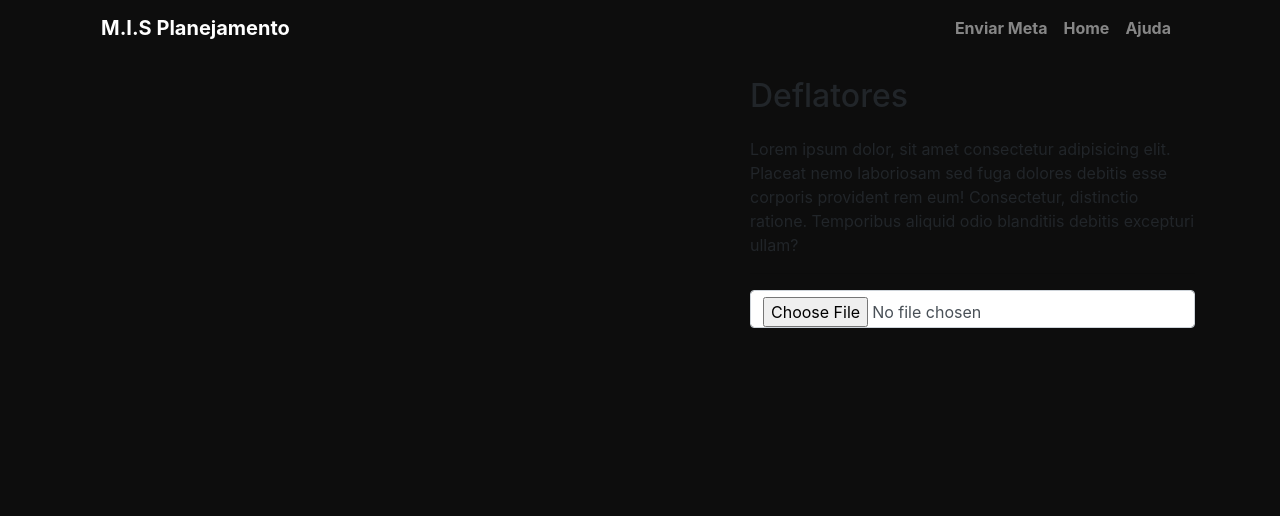
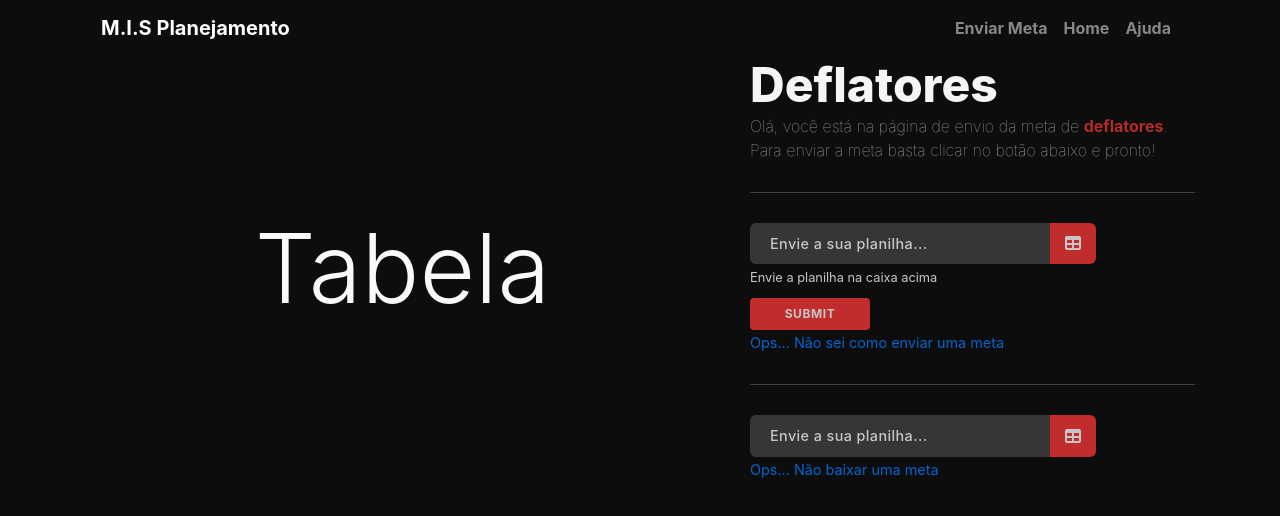
Before and after one commit to gustavowsp/reimagined-octo-robot, a plain HTML site: page FrontEnd/MetaEnvite/MetaEnvite.html in a window 1280 px wide. Drawn offline with nearby package versions, Linux system fonts and the light colour scheme.

Commit message:
Layout pronto

```diff
--- a/FrontEnd/HomePage/css/homepage.css
+++ b/FrontEnd/HomePage/css/homepage.css
@@ -57,7 +57,7 @@
         width: 80px;
         height: 80px;
         border-radius: 100%;
-        background-color: rgb(151, 151, 151);
+        background-color: rgb(219, 219, 219);
 
         margin: auto;
         position: relative;
@@ -65,6 +65,8 @@
 
         animation: desca 1s infinite alternate;
         transition: 1s;
+
+        box-shadow: 0px 0px 5px 4px rgba(0, 0, 0, .7);
     }
     #BallArrow i{
         font-size: 2.5em;
--- /dev/null
+++ b/FrontEnd/HomePage/js.js
@@ -0,0 +1,4 @@
+function ola ()
+{
+    alert('Olá mundo')
+}
--- a/FrontEnd/MetaEnvite/MetaEnvite.html
+++ b/FrontEnd/MetaEnvite/MetaEnvite.html
@@ -63,29 +63,71 @@
 
         <div class="row">
 
-            <div class="col-7">
+            <div class="col-7 d-flex justify-content-center align-items-center">
+
+                <h1 class="display-1 text-light">Tabela</h1>
+
+            </div>
+
+            <div class="col-5" id="EnviteMeta">
+
+                <header id="IntroductMeta">
+                    <h1>Deflatores</h1>
+                    <p>
+                        Olá, você está na página de envio da meta de <span class="meta-name">deflatores</span>.  Para enviar a meta basta clicar no botão abaixo e pronto!
+                    </p>
+                </header>
+
+
+                <hr>
+
+                <form class="formexcel">
+
+                    <div class="InputBox">
 
 
 
-            </div>
+                        <div class="Input">
+                            <label class=" file-upload" for="upload">
+                                <p>Envie a sua planilha...</p>
+                                <input type="file" id="upload" name="upload"/>
+                            </label>
+                        </div>
 
-            <div class="col-5">
+                        <div class="IconInput">
+                            <i class="fa-solid fa-table"></i>
+                        </div>
 
-                <header>
-                    <h1>Deflatores</h1>
-                    <p>
-                        Lorem ipsum dolor, sit amet consectetur adipisicing elit. Placeat nemo laboriosam sed fuga dolores debitis esse corporis provident rem eum! Consectetur, distinctio ratione. Temporibus aliquid odio blanditiis debitis excepturi ullam?
-                    </p>
-                </header>
+                    </div>
+                    <small>Envie a planilha na caixa acima</small>
+
+                    <input type="submit" class="btn">
+                    <a href="">Ops... Não sei como enviar uma meta</a>
+                </form>
 
                 <hr>
+                <div class="formexcel">
 
-                <form>
-                    <div class="form-group">
+                    <div class="InputBox">
 
-                        <input type="file" name="Deflatores" class="form-control from-control-file"  id="Metas">
-                      </div>
-                </form>
+
+
+                        <div class="Input">
+                            <label class=" file-upload" for="upload">
+                                <p>Envie a sua planilha...</p>
+                                <input type="file" id="upload" name="upload"/>
+                            </label>
+                        </div>
+
+                        <div class="IconInput">
+                            <i class="fa-solid fa-table"></i>
+                        </div>
+
+                    </div>
+
+                    <a href="">Ops... Não baixar uma meta</a>
+                </div>
+
 
             </div>
 
--- a/FrontEnd/MetaEnvite/css/metaenvite.css
+++ b/FrontEnd/MetaEnvite/css/metaenvite.css
@@ -17,10 +17,93 @@ html,body{
 
 
 
+/*Formatando texto para envio da planilha*/
+#EnviteMeta hr{
+    background-color: #474747;
+    margin: 30px 0px;
+}
 
+#IntroductMeta{
+    color: whitesmoke;
+}
+#IntroductMeta h1{
+    font-weight: 800;
+    font-size: 3em;
+    margin: 0px;
+}
+#IntroductMeta p{
+    font-weight: lighter;
+    opacity: 0.75;
+}
+#IntroductMeta .meta-name
+{
+    color: #EE3434;
+    font-weight: 650;
+}
 
+/*FORMATANDO O INPUT DA PLANILHA
+-------------------------------------------*/
+    label.file-upload {
+        position:relative;
+        overflow:hidden;
+        margin-bottom: 0px;
+    }
+    .file-upload  input {
+        display: none;
+    }
+    .InputBox{
+        display: flex;
+    }
+    .file-upload,.IconInput
+    {
+        display: flex;
+        align-items: center;
+    }
+    .file-upload /*Formatando o label, que irá servir como input*/
+    {
 
+        color: whitesmoke;
 
+        font-size: 0.9em;
+        letter-spacing: 0.4px;
+        font-weight: 500;
+        text-indent: 10px;
+
+        background-color: #414141;
+        height: 100%;
+        width: 300px;
+        border-radius: 6px 0px 0px 6px;
+        padding: 10px;
+
+    }
+    .IconInput{/*Formatando o icon do input*/
+        background-color: #EE3434;
+        padding: 0px 15px ;
+        border-radius: 0px 6px 6px 0px;
+    }
+    .file-upload p{
+        margin: 0px;
+    }
+    .formexcel
+    {
+        color: whitesmoke;
+        opacity: 0.8;
+    }
+    .formexcel input[type="submit"]{
+        margin-top: 10px;
+        display: block;
+        color: whitesmoke;
+        font-weight: bold;
+        font-size: 0.75em;
+        letter-spacing: 0.6px;
+        text-transform: uppercase;
+        background-color: #EE3434;
+        width: 120px;
+    }
+    .formexcel a
+    {
+        font-size: 0.9em;
+    }
 
 
 
```
Also changed, not shown: FrontEnd/HomePage/HomePage.html (+9 -9 lines), FrontEnd/HomePage/css.css (deleted, +0 -48 lines), FrontEnd/MetaEnvite/css.css (deleted, +0 -48 lines), FrontEnd/HomePage/img/Deflatores.png (deleted), FrontEnd/HomePage/img/Incrementometa.png (deleted), FrontEnd/HomePage/img/advogado.png (deleted), FrontEnd/HomePage/img/valorpremio.png (deleted), FrontEnd/MetaEnvite/img/Deflatores.png (deleted), FrontEnd/MetaEnvite/img/Incrementometa.png (deleted), FrontEnd/MetaEnvite/img/advogado.png (deleted), FrontEnd/MetaEnvite/img/valorpremio.png (deleted).
